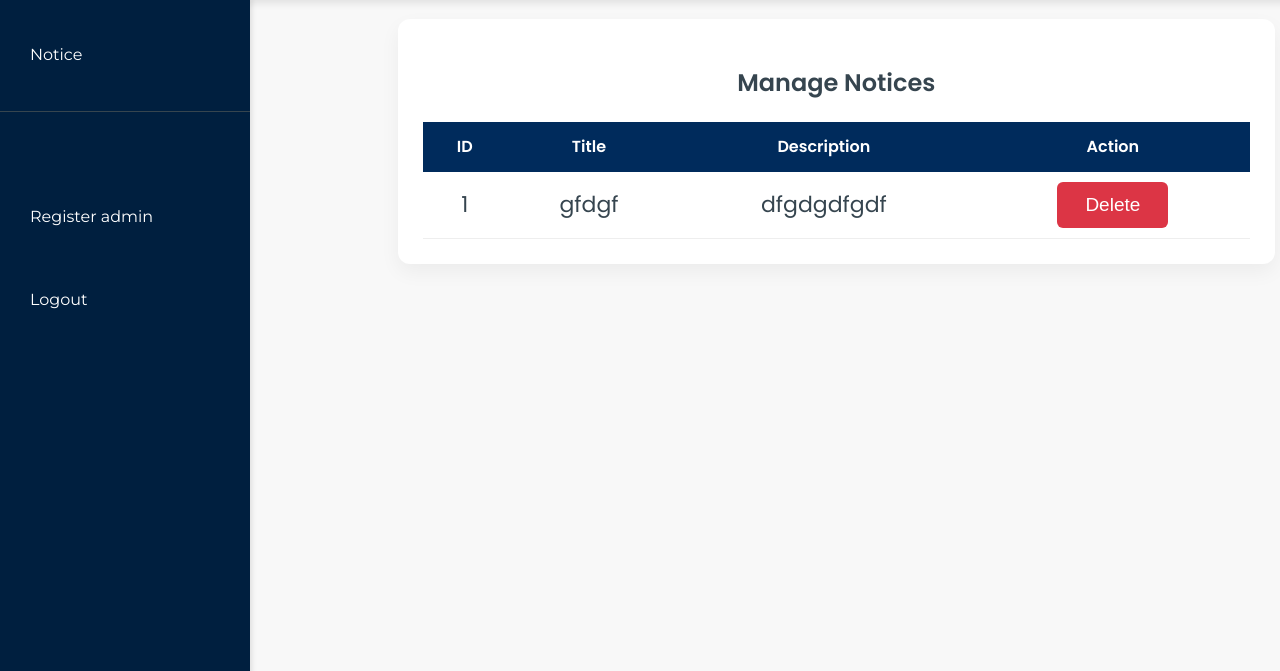
After one commit to dieh4cker/college_event_viewer, a Flask app: page /delete-notice in a window 1280 px wide. The commit adds this page. Shown: the part 129-800 px from the top of the page. Run offline with Flask 3, Linux system fonts and the light colour scheme; data comes from the database, SQL or seed files in the repository; both versions use the stored data as it was after the commit.

Commit message:
notice delete page implemnted with proper working condition

```diff
--- a/main.py
+++ b/main.py
@@ -86,7 +86,18 @@ def notice():
         return redirect(url_for('notice'))
     return render_template("notice.html")
 
+@app.route("/delete-notice")
+def manage_notice():
+    notices = Notice.query.all()
+    return render_template("deletenotice.html", notices=notices)
 
+@app.route("/delete-notice/<int:id>", methods=['GET','POST'])
+def delete_notice(id):
+    notice = Notice.query.get(id)
+    if notice:
+        db.session.delete(notice)
+        db.session.commit()
+    return redirect("/delete-notice")
 
 if __name__ == "__main__":
     with app.app_context():
--- a/static/admin.css
+++ b/static/admin.css
@@ -339,9 +339,74 @@ body {
   box-shadow: 0 5px 10px rgba(0, 0, 0, 0.15);
 }
 
-span{
+span {
   margin-right: 5%;
   font-size: 25px;
+}
+
+#delete-btn {
+  margin-top: 12px;
+  background: red;
+  color: #fff;
+  border: none;
+  padding: 12px 0;
+  border-radius: 6px;
+  font-size: 16px;
+  font-weight: 600;
+  cursor: pointer;
+  width: 100%;
+  transition: background 0.2s;
+}
+
+.delete-container {
+  width: 90%;
+  margin: 120px;
+  background: #fff;
+  padding: 25px;
+  border-radius: 12px;
+  box-shadow: 0 8px 20px rgba(0, 0, 0, 0.05);
+}
+
+.delete-container h2 {
+  margin-bottom: 20px;
+  text-align: center;
+}
+
+.notice-table {
+  width: 100%;
+  border-collapse: collapse;
+}
+
+.notice-table th {
+  text-align: center;
+  background: #002b5c;
+  color: white;
+  padding: 12px;
+}
+
+.notice-table td {
+  font-size: 22px;
+  text-align: center;
+  padding: 10px;
+  border-bottom: 1px solid #eee;
+}
+
+.notice-table tr:hover {
+  background: #f5f5f5;
+}
+
+.delete-btn {
+  font-size: 19px;
+  padding: 12px 28px;
+  background: #dc3545;
+  color: white;
+  border: none;
+  border-radius: 6px;
+  cursor: pointer;
+}
+
+.delete-btn:hover {
+  background: #c82333;
 }
 
 /* Responsive Design */
--- /dev/null
+++ b/templates/deletenotice.html
@@ -0,0 +1,34 @@
+{%extends "adminBase.html"%}
+{%block content%}
+<main class="content">
+    <div class="delete-container">
+        <h2>Manage Notices</h2>
+
+        <table class="notice-table">
+            <thead>
+                <tr>
+                    <th>ID</th>
+                    <th>Title</th>
+                    <th>Description</th>
+                    <th>Action</th>
+                </tr>
+            </thead>
+            <tbody>
+                {% for notice in notices %}
+                <tr>
+                    <td>{{ loop.index }}</td>
+                    <td>{{ notice.title }}</td>
+                    <td>{{ notice.desc }}</td>
+                    <td>
+                        <form action="/delete-notice/{{ notice.sno }}" method="POST">
+                            <button class="delete-btn">Delete</button>
+                        </form>
+                    </td>
+                </tr>
+                {% endfor %}
+            </tbody>
+        </table>
+
+    </div>
+</main>
+{%endblock%}
--- a/templates/notice.html
+++ b/templates/notice.html
@@ -13,6 +13,7 @@
                                 placeholder="Enter description"></textarea><br><br>
                             <input type="submit" value="Submit">
                         </form>
+                        <button id="delete-btn" onclick="window.location.href='/delete-notice'">Delete Notice </button>
                     </div>
                 </div>
             </div>
```
Also changed, not shown: instance/database.db.
